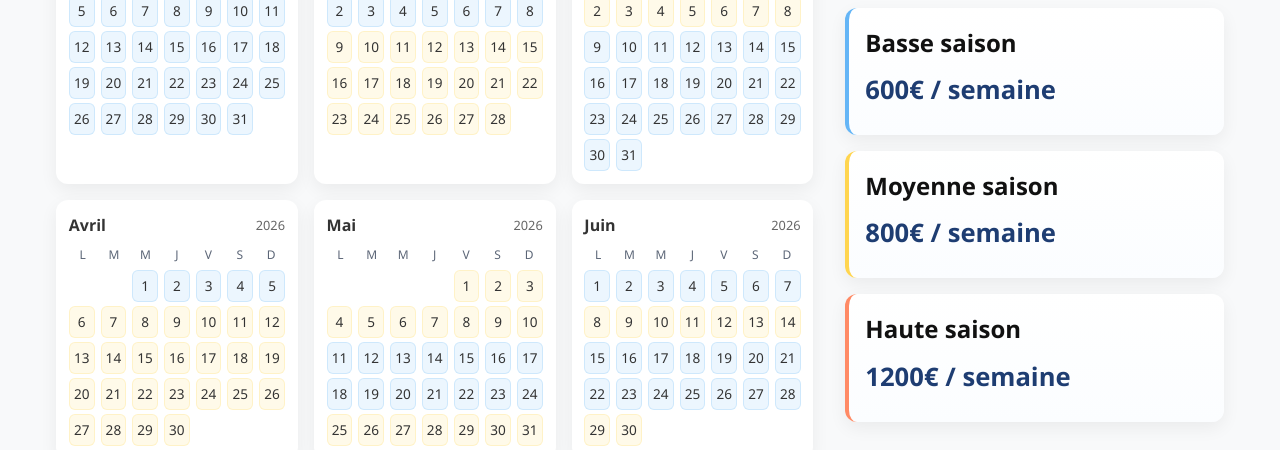
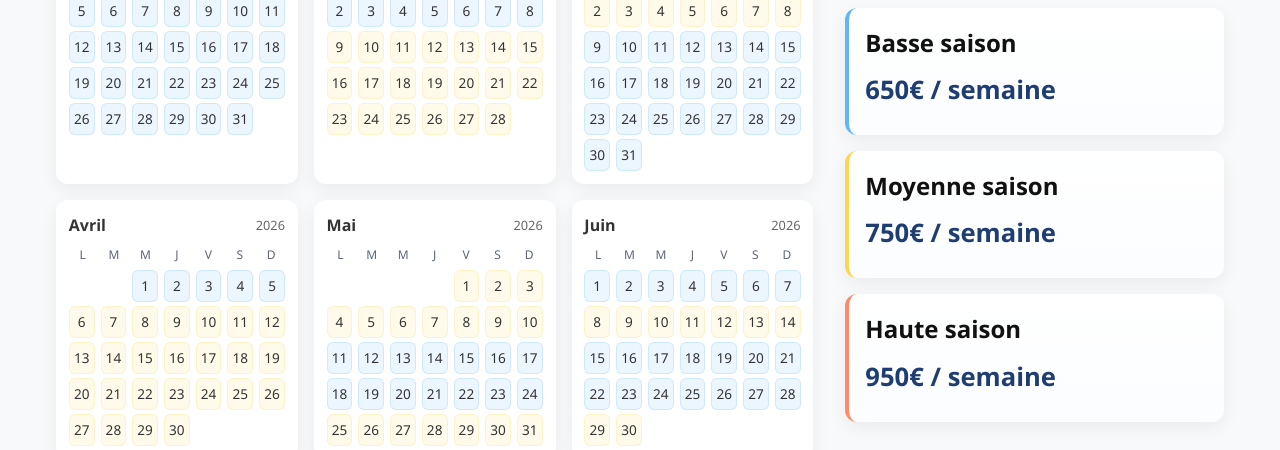
Before and after one commit to Arthur-Blamart/client-lespiguet, a React (Vite) app: page /tarifs in a window 1280 px wide. Shown: the part 345-795 px from the top of the page. Built offline with nearby package versions, Linux system fonts and the light colour scheme.

Commit message:
changement tarif

```diff
--- a/src/pages/Tarifs.jsx
+++ b/src/pages/Tarifs.jsx
@@ -118,17 +118,17 @@ const Tarifs = () => {
             <div className="pricing-cards">
               <div className="price-card low">
                 <h3>Basse saison</h3>
-                <div className="price">600€ / semaine</div>
+                <div className="price">650€ / semaine</div>
               </div>
 
               <div className="price-card mid">
                 <h3>Moyenne saison</h3>
-                <div className="price">800€ / semaine</div>
+                <div className="price">750€ / semaine</div>
               </div>
 
               <div className="price-card high">
                 <h3>Haute saison</h3>
-                <div className="price">1200€ / semaine</div>
+                <div className="price">950€ / semaine</div>
               </div>
             </div>
 
```
